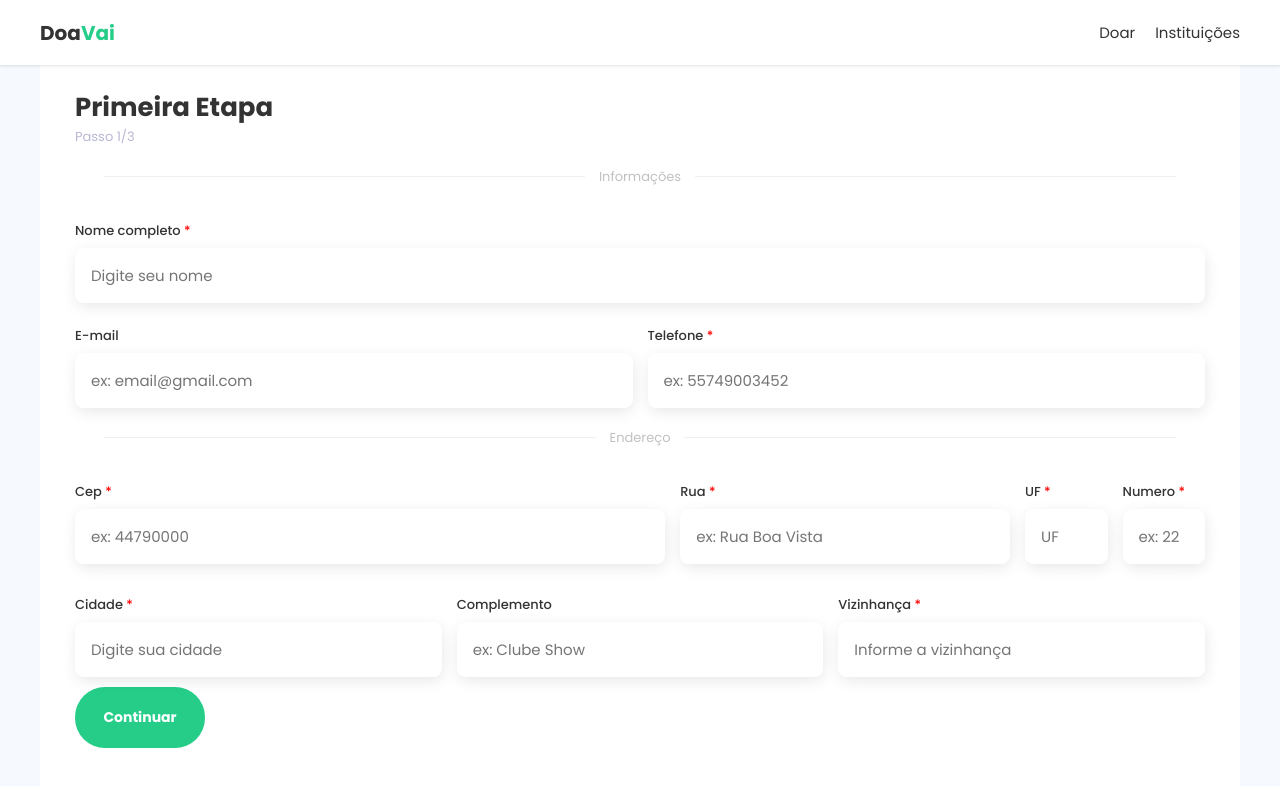
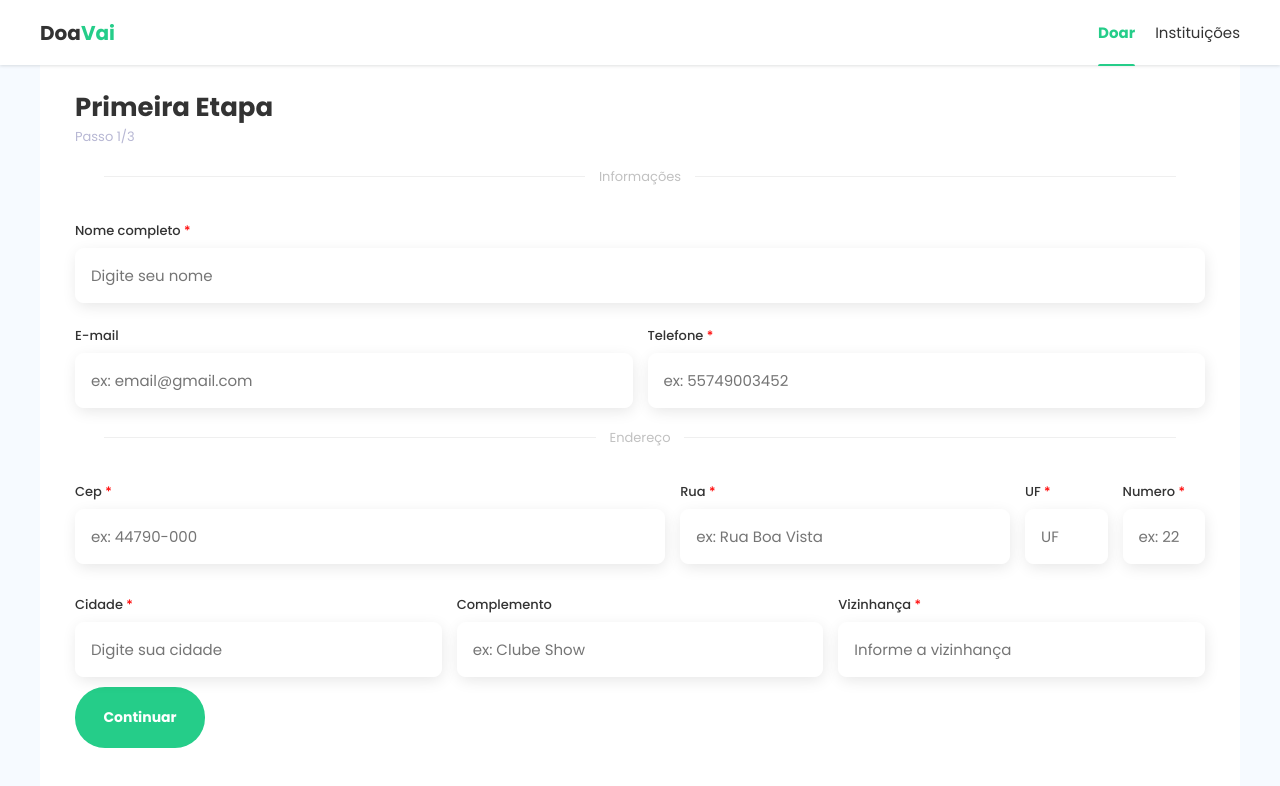
Before and after one commit to douglassantos45/computer-donation, a Next.js app: page / in a window 1280 px wide. Shown: the top 786 px of the page. Built offline with nearby package versions, Linux system fonts and the light colour scheme.

Commit message:
Formulario funcionando versão final

```diff
--- a/package.json
+++ b/package.json
@@ -22,6 +22,7 @@
     "react-hook-form": "^7.34.0",
     "react-hot-toast": "^2.3.0",
     "react-icons": "^4.4.0",
+    "react-input-mask": "^3.0.0-alpha.2",
     "sass": "^1.54.0",
     "styled-components": "^5.3.5",
     "validator": "^13.7.0"
@@ -29,6 +30,7 @@
   "devDependencies": {
     "@types/node": "^18.6.0",
     "@types/react": "^18.0.15",
+    "@types/react-input-mask": "^3.0.1",
     "@types/validator": "^13.7.4",
     "eslint": "8.20.0",
     "eslint-config-next": "12.2.3",
--- /dev/null
+++ b/src/components/ActiveLink.tsx
@@ -0,0 +1,27 @@
+import Link, { LinkProps } from 'next/link';
+import { useRouter } from 'next/router';
+import { ReactElement, cloneElement } from 'react';
+
+type ActiveLinkProps = LinkProps & {
+  children: ReactElement;
+  activeClassName: string;
+};
+
+export function ActiveLink({
+  children,
+  activeClassName,
+  ...rest
+}: ActiveLinkProps) {
+  const { asPath } = useRouter();
+
+  const className = asPath === rest.href ? activeClassName : '';
+
+  //CloneElement ele pega os filhos para modificar os comportamento do children
+  return (
+    <Link {...rest}>
+      {cloneElement(children, {
+        className,
+      })}
+    </Link>
+  );
+}
--- a/src/components/Header/index.tsx
+++ b/src/components/Header/index.tsx
@@ -1,6 +1,7 @@
 import Link from 'next/link';
 import { useRef, useState } from 'react';
 import { VscChromeClose, VscListSelection } from 'react-icons/vsc';
+import { ActiveLink } from '../ActiveLink';
 
 import styles from './styles.module.scss';
 
@@ -30,20 +31,21 @@ export function Header() {
           )}
           <ul className={styles.nav_list}>
             <li className={styles.nav_items}>
-              <Link
-                href="/"
-                className={`${styles.nav_link} ${styles.active_link}`}
-              >
-                Doar
-              </Link>
+              <ActiveLink activeClassName={styles.active_link} href={'/'}>
+                <a className={`${styles.nav_link} ${styles.active_link}`}>
+                  Doar
+                </a>
+              </ActiveLink>
             </li>
             <li className={styles.nav_items}>
-              <Link
+              <ActiveLink
+                activeClassName={styles.active_link}
                 href="/institutions"
-                className={`${styles.nav_link} ${styles.active_link}`}
               >
-                Instituições
-              </Link>
+                <a className={`${styles.nav_link} ${styles.active_link}`}>
+                  Instituições
+                </a>
+              </ActiveLink>
             </li>
           </ul>
           {modal && (
--- a/src/components/Header/styles.module.scss
+++ b/src/components/Header/styles.module.scss
@@ -39,14 +39,27 @@
       transition: color 0.3s ease;
       font-size: 15px;
 
+      position: relative;
+
       &:hover {
         color: var(--primary-color);
       }
+
+      &.active_link {
+        color: var(--primary-color);
+        font-weight: bold;
       }
 
-    .active_link {
-      color: var(--text-color);
-      font-weight: var(--font-semi-bold);
+      &.active_link::after {
+        content: '';
+        height: 2px;
+        border-radius: 3px 3px 0 0;
+        width: 100%;
+        position: absolute;
+        bottom: -23px;
+        left: 0;
+        background: var(--primary-color);
+      }
     }
   }
 
@@ -126,17 +139,12 @@
 
     background-color: var(--white-color);
 
-    .nav_list {
-      display: flex;
-    }
-
     .nav_logo {
       display: block !important;
     }
 
     li:not(:last-child) {
       margin-bottom: 10px;
-    }
     }
 
     .nav_list {
@@ -145,7 +153,15 @@
       align-items: flex-start;
 
       margin-top: 30px;
+
+      a {
+        &.active_link::after {
+          bottom: -8px;
+
         }
+      }
+    }
+
 
     .nav_link {
       color: var(--text-color);
@@ -161,5 +177,6 @@
         display: none;
       }
     }
+  }
 
 }
--- /dev/null
+++ b/src/components/MaskedInput.tsx
@@ -0,0 +1,22 @@
+import { InputHTMLAttributes } from 'react';
+import ReactInputMask from 'react-input-mask';
+
+type MaskedInputProps = InputHTMLAttributes<HTMLInputElement> & {
+  value: string;
+  onChange: (e) => void;
+};
+
+export default function MaskedInput({
+  value,
+  onChange,
+  ...rest
+}: MaskedInputProps) {
+  return (
+    <ReactInputMask
+      mask={'99999-999'}
+      value={value}
+      onChange={onChange}
+      {...rest}
+    />
+  );
+}
--- a/src/contexts/FormContext.tsx
+++ b/src/contexts/FormContext.tsx
@@ -1,5 +1,3 @@
-//Criando 4 etapas
-//UseReducer
 import { createContext, ReactNode, useContext, useReducer } from 'react';
 
 type FormProviderProps = {
@@ -19,8 +17,7 @@ type StateProps = {
   complement: string;
   neighborhood: string;
   deviceCount: number;
-  devices: [{ type: string; condition: string }];
-  institution: {};
+  devices: { type: string; condition: string }[];
 };
 
 type ActionProps = {
@@ -47,7 +44,6 @@ const initialData: StateProps = {
   neighborhood: '',
   deviceCount: 1,
   devices: [{ type: '', condition: '' }],
-  institution: {},
 };
 
 //Context
@@ -72,6 +68,7 @@ export enum FormAction {
 //Recebe dados e ações
 const formReducer = (state: StateProps, action: ActionProps) => {
   switch (action.type) {
+    //State são os dados que eu já tenho
     //payload são os dados que quero alterar
     case FormAction.setCurrentStep:
       return { ...state, currentStep: action.payload };
@@ -109,7 +106,7 @@ const formReducer = (state: StateProps, action: ActionProps) => {
 
 //Provider
 export const FormProvider = ({ children }: FormProviderProps) => {
-  //State - dados, dispatch - função
+  //State - dados iniciais, dispatch - função para alterar os dados
   const [state, dispatch] = useReducer(formReducer, initialData);
   const value = { state, dispatch };
 
--- a/src/pages/forms/step1/index.tsx
+++ b/src/pages/forms/step1/index.tsx
@@ -7,17 +7,22 @@ import validation from '../../../utils/Validation';
 import validator from 'validator';
 
 import styles from './styles.module.scss';
+import MaskedInput from '../../../components/MaskedInput';
 
 export default function Step1() {
   const { state, dispatch } = useForm();
   const loading = useRef(null);
   const numero = useRef(null);
+
   const history = useRouter();
+
   const [emailError, setEmailError] = useState('');
   const [phoneError, setPhoneError] = useState('');
   const [inputValid, setInputValid] = useState(false);
+  const [zip, setZip] = useState('');
 
   useEffect(() => {
+    //Recarrega em qual formulário o usuário está ex: 1/2 ou 2/2
     dispatch({
       type: FormAction.setCurrentStep,
       payload: 1,
@@ -47,8 +52,9 @@ export default function Step1() {
     const { name, value } = e.target;
 
     if (name == 'setEmail') {
-      validateEmail(value);
+      setInputValid(validateEmail(value));
     } else if (name === 'setPhone') {
+      //Removendo caracteres do telefone
       const phone = value
         .replaceAll('(', '')
         .replaceAll(')', '')
@@ -60,7 +66,8 @@ export default function Step1() {
         type: FormAction.setPhone,
         payload: phone,
       });
-      validatePhone(phone);
+
+      setInputValid(validatePhone(phone)); //Verificando se o telefone é válido 'pt-BR'
     }
 
     dispatch({
@@ -71,42 +78,61 @@ export default function Step1() {
 
   async function checkCep(e: ChangeEvent<HTMLInputElement>) {
     const { name, value } = e.target;
+
+    setZip(value); //Armazenando o cep com máscara ex:44790-000 (Para o back-end que aceita somente com máscara)
+
     if (e.target.value !== '') {
       dispatch({
         type: FormAction[name],
-        payload: value,
+        payload: zip,
       });
 
-      loading.current.style.display = 'flex';
+      loading.current.style.display = 'flex'; //Mostrando loading de carregamento do cep
 
+      //Removendo loading depois de 2s
       setTimeout(async () => {
         loading.current.style.display = 'none';
-      }, 2000);
+      }, 2000); //2s
 
       const cep = value.replace(/\D/g, '');
-      const result = await api.get(`${cep}/json/`).then(res => res.data);
+      const result = await api.get(`${cep}/json/`);
+
+      const { data } = result;
+
+      if (data.erro) {
+        dispatch({
+          type: FormAction.setZip,
+          payload: '',
+        });
+        setZip('');
+        return toast.error('Cep Invalido');
+      }
 
       dispatch({
         type: FormAction.setCity,
-        payload: result.localidade,
+        payload: data.localidade,
       });
 
       dispatch({
         type: FormAction.setStreet,
-        payload: result.logradouro,
+        payload: data.logradouro,
       });
 
       dispatch({
         type: FormAction.setState,
-        payload: result.uf,
+        payload: data.uf,
       });
 
       numero.current.focus();
     }
   }
 
+  //Validando alguns dados e passando para a próxima etapa do formulário
   function handleNextForm(e) {
     e.preventDefault();
+
+    if (!inputValid)
+      return toast.error('Preencha corretamente todos os campos');
 
     if (state.email !== '' && validateEmail(state.email) === false) {
       return toast.error('Email inválido');
@@ -186,14 +212,12 @@ export default function Step1() {
             <label htmlFor="setZip">
               Cep
               <span style={{ color: 'red' }}> *</span>
-              <input
-                type="text"
-                placeholder="ex: 44790000"
+              <MaskedInput
+                value={state.zip}
+                onChange={handleChange}
                 name="setZip"
-                onChange={handleChange}
-                value={state.zip}
                 onBlur={checkCep}
-                pattern="[0-9]{8}"
+                placeholder="ex: 44790-000"
               />
             </label>
 
--- a/src/pages/forms/step3/index.tsx
+++ b/src/pages/forms/step3/index.tsx
@@ -53,7 +53,7 @@ export default function Step3() {
       city: state.city.trim(),
       state: state.state.trim(),
       streetAddress: state.streetAddress.trim(),
-      number: state.number,
+      number: parseInt(state.number),
       complement: state.complement.trim(),
       neighborhood: state.neighborhood.trim(),
       deviceCount: state.deviceCount,
```
Also changed, not shown: src/pages/forms/step2/index.tsx (+6 -3 lines), 1 other file (tests, documents, lock files or other folders). Lines whose indentation alone changed are shown as unchanged.
